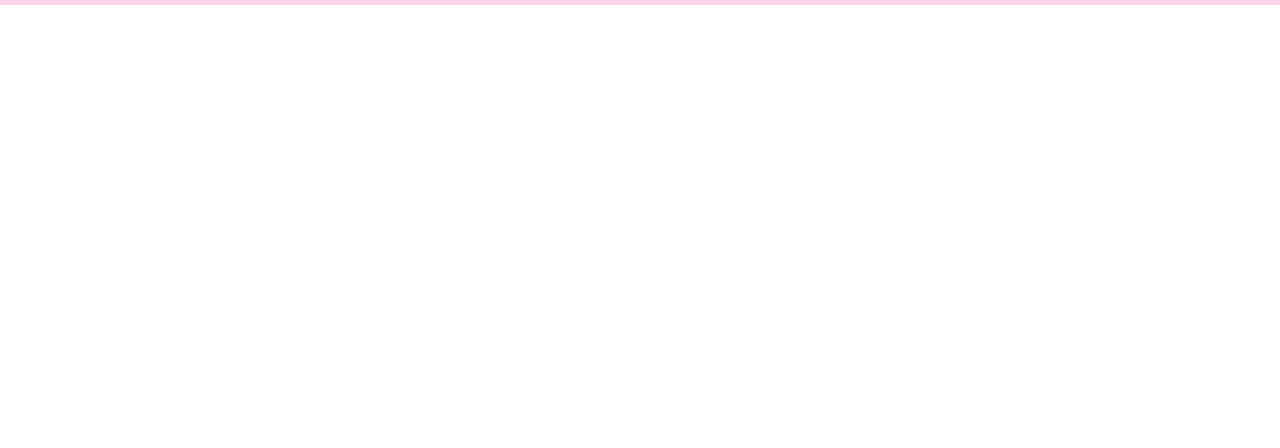
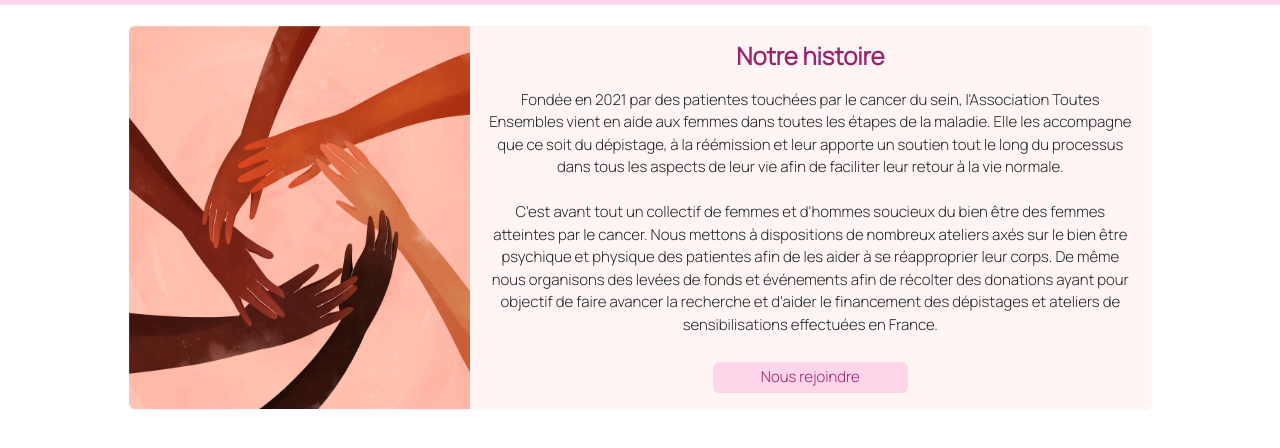
Before and after one commit to juliefort/ToutesEnsembles, a website: page index.html in a window 1280 px wide. Shown: the part 84-532 px from the top of the page. Drawn offline with Linux system fonts and the light colour scheme.

Commit message:
About Us Section

```diff
--- a/index.html
+++ b/index.html
@@ -15,7 +15,7 @@
 
 <body>
 
-    <!--START : Creation of my header-->
+    <!--START : Creation de mon header-->
 
     <header>
         <nav class="navbar navbar-expand-lg px-5">
@@ -33,7 +33,7 @@
                     <ul class="navbar-nav">
 
                         <li class="nav-item">
-                            <a class="nav-link" href=".aboutUs">
+                            <a class="nav-link" href="#aboutUs">
                                 Qui sommes-nous ?
                             </a>
                         </li>
@@ -74,21 +74,74 @@
 
     </header>
 
-    <!--END : Creation of my header-->
+    <!--END : Creation de mon header -->
 
 
+    <!--START : Creation du corps de ma page -->
     <main>
 
 
+        <section class="aboutUs">
+
+            <div class="card mb-3 border-light">
+                <div class="row g-0">
+                    <div class="col-md-4">
+                <img src="/ToutesEnsembles/assets/images/4002915.jpg"  class="img-fluid rounded-start" alt="Photo d'entraide">
+                    </div>
+
+                <div class="col-md-8">
+                    <div class="card-body text-center">
+                        <h4 class="card-title fw-bold">Notre histoire</h5>
+                        <p class="card-text">
+                            Fondée en 2021 par des patientes touchées par le cancer du sein,
+                            l'Association Toutes Ensembles vient en aide aux femmes dans toutes
+                            les étapes de la maladie. Elle les accompagne que ce soit du dépistage,
+                            à la réémission et leur apporte un soutien tout le long du processus dans
+                            tous les aspects de leur vie afin de faciliter leur retour à la vie normale.
+                            <br> <br>
+                            C'est avant tout un collectif de femmes et d'hommes soucieux du bien être des femmes
+                            atteintes par le cancer. Nous mettons à dispositions de nombreux ateliers axés sur le
+                            bien être psychique et physique des patientes afin de les aider à se réapproprier
+                            leur corps. De même nous organisons des levées de fonds et événements afin de récolter
+                            des donations ayant pour objectif de faire avancer la recherche et d'aider le financement
+                            des dépistages et ateliers de sensibilisations effectuées en France.
+                        </p>
+
+                        <button class="button rounded px-5 py-1" href="#joinUs">Nous rejoindre</button>
+
+                        </div>
+                    </div>
+                </div>
+            </div>
+
+        </section
+
+        <section class="sideEffects">
+
+        </section>
+
+
+        <section class="carroussel">
+
+        </section>
+
+        <section class="events">
+
+        </section>
+
+        <section class="joinUs">
+
+        </section>
 
     </main>
+    <!--END : Creation du corps de ma page -->
 
-    <!--START : Creation of my footer-->
+    <!--START : Creation de mon footer -->
     <footer>
 
 
     </footer>
-    <!--END : Creation of my footer-->
+    <!--END : Creation de mon footer -->
 
     <script src="/ToutesEnsembles/assets/bootstrap.bundle.min.js"></script>
 </body>
--- a/styles.css
+++ b/styles.css
@@ -8,6 +8,33 @@
 body {
     font-family: 'Manrope', sans-serif;
 }
+
+/* Setting global styles */
+
+.card-title{
+    color: #99236C;
+}
+
+
+
+img:hover {
+    cursor: pointer;
+}
+
+.button {
+    background-color: #FFD5E9;
+    border-style: inherit;
+    color: #99236C;
+}
+
+.button:hover {
+    background-color: #99236C;
+    color: #FFD5E9;
+    transition: 1s ;
+
+}
+
+/* Creating Styles globally for navbar */
 
 nav {
     display: flex;
@@ -29,18 +56,44 @@
     float: inline-end;
 }
 
+
+/* Start : styles for my section About Us */
+
+.aboutUs {
+    display: flex;
+    margin-top: 20px;
+}
+
+.aboutUs > .card {
+    background-color: #FFF5F5;
+}
+
+.aboutUs
+.card-body {
+    display: flex;
+    flex-wrap: wrap;
+    justify-content: center;
+    font-size: 15px;
+    gap: 10px;
+}
+
 /* Setting my styles for mobile */
 
 
 @media screen and (min-width: 576px) {
 
+
 }
 
-@media screen and (min-width: 778px) {
+@media screen and (min-width: 768px) {
     .navbar-toggler {
         float: inline-end;
     }
 
+    .aboutUs
+    .img-fluid {
+        height: 100%;
+    }
 }
 
 /* Setting my styles for tablets and desktops */
@@ -54,4 +107,11 @@
         gap: 6px;
     }
 
+    .aboutUs {
+        justify-content: center;
+    }
+
+    .aboutUs > .card {
+        width: 80%;
+    }
 }
```
Also changed, not shown: assets/images/4002915.jpg (added), assets/images/7070084.jpg (added), assets/images/bootstrap.bundle.min.js (deleted), assets/images/bootstrap.min.css (deleted), 5 other files.
